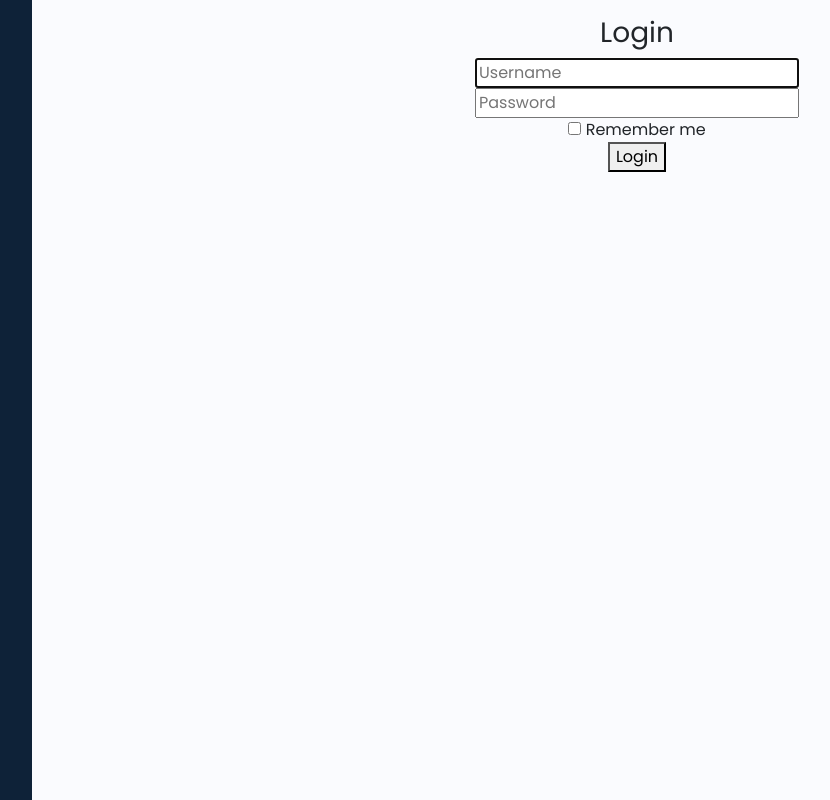
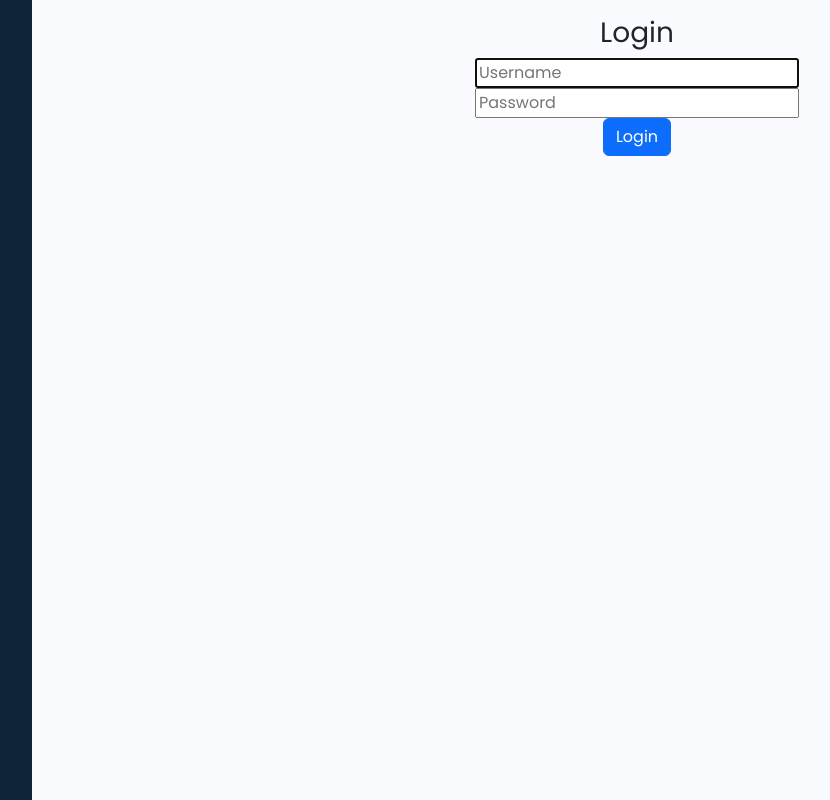
Before and after one commit to FadliAktsar/dashboard-in, a Flask app: page /login in a window 1280 px wide. Shown: the whole page, without its empty margins (38-868 px from the left). Run offline with Flask 3, Linux system fonts and the light colour scheme; parts of the project's set-up code (start-up, migrations or seed data) failed here and were passed over; some libraries are stand-ins or nearby versions.

Commit message:
delete some row of space

```diff
--- a/app/templates/auth/login.html
+++ b/app/templates/auth/login.html
@@ -23,13 +23,17 @@
                     <input class="input is-large" type="password" name="password" placeholder="Password">
                 </div>
             </div>
+
+            <!--
             <div class="field">
                 <label class="checkbox">
                     <input type="checkbox" name="remember">
                     Remember me
                 </label>
             </div>
-            <button class="button is-block is-info is-large is-fullwidth">Login</button>
+            -->
+
+            <button type="button" class="btn btn-primary">Login</button>
         </form>
     </div>
 </div>
```
